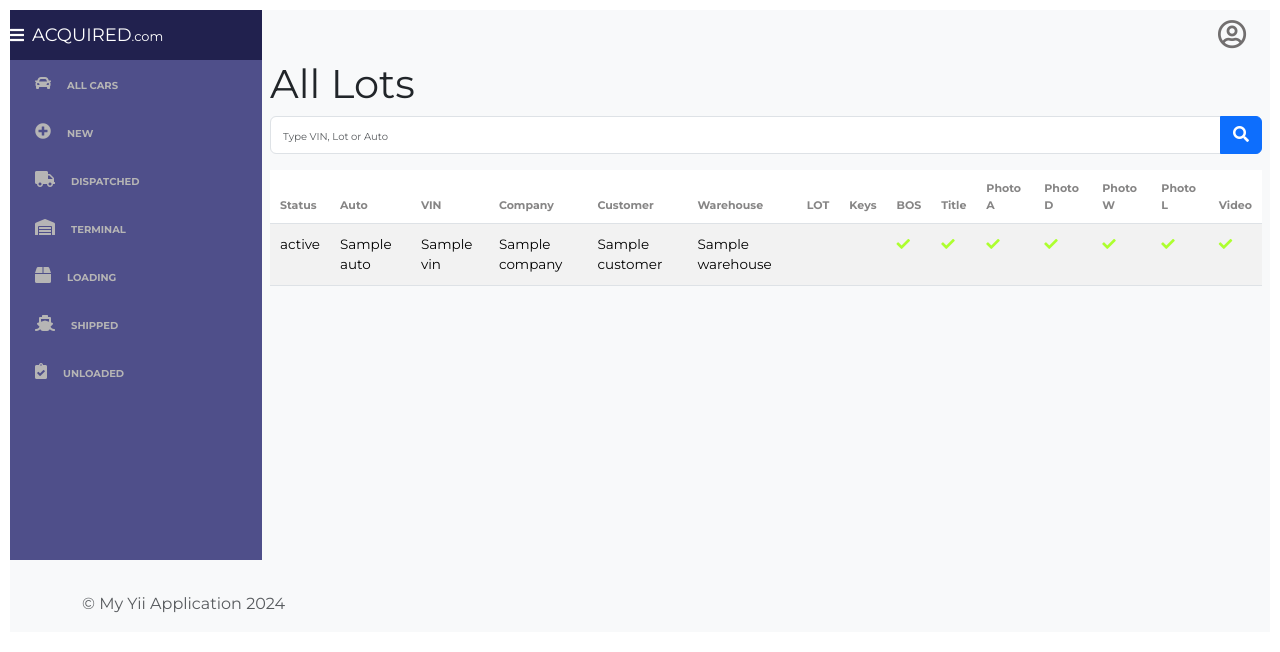
After one commit to yurgendev/crm_php_logist, a Yii app: template views/site/all_lots.php in a window 1280 px wide. The commit adds this page. Shown: the top 652 px of the page. Run offline with PHP 8.4 and a stand-in for Yii, Linux system fonts and the light colour scheme; the template is opened without the code that fills it: most values are stand-ins (such as "Sample title", 1, 10 or a date in 2020); data that the repository does not hold is empty; some libraries are stand-ins or nearby versions.

Commit message:
almost done mb lagi

```diff
--- a/composer.json
+++ b/composer.json
@@ -17,7 +17,9 @@
         "php": ">=7.4.0",
         "yiisoft/yii2": "~2.0.45",
         "yiisoft/yii2-bootstrap5": "~2.0.2",
-        "yiisoft/yii2-symfonymailer": "~2.0.3"
+        "yiisoft/yii2-symfonymailer": "~2.0.3",
+        "bower-asset/bootstrap": "^5.1.0",
+        "bower-asset/jquery": "^3.5.1"
     },
     "require-dev": {
         "yiisoft/yii2-debug": "~2.1.0",
--- a/views/layouts/main.php
+++ b/views/layouts/main.php
@@ -18,6 +18,8 @@ AppAsset::register($this);
     <title><?= Html::encode($this->title) ?></title>
     <?= Html::csrfMetaTags() ?>
     <?php $this->head() ?>
+    <!-- Подключение Font Awesome -->
+    <link rel="stylesheet" href="https://cdnjs.cloudflare.com/ajax/libs/font-awesome/5.15.4/css/all.min.css">
 </head>
 <body>
 <?php $this->beginBody() ?>
@@ -36,23 +38,15 @@ AppAsset::register($this);
     </div>
     <div class="d-md-flex">
         <ul id="navbar-items" class="p-0">
-            <li><span class="fas fa-th-list"></span><span class="ps-3 name">All cars</span></li>
-            <li><span class="fas fa-chart-line"></span><span class="ps-3 name">New</span></li>
-            <li><span class="fas fa-clipboard-check"></span><span class="ps-3 name">Dispatched</span></li>
-            <li><span class="fas fa-suitcase-rolling"></span><span class="ps-3 name">Terminal</span></li>
-            <li><span class="fas fa-calendar-alt"></span><span class="ps-3 name">Loading</span></li>
-            <li><span class="fas fa-comment-alt"></span><span class="ps-3 name">Shipped</span></li>
-            <li><span class="fas fa-store-alt"></span><span class="ps-3 name">Unloaded</span></li>
+            <li><a class="nav-link" href="<?= \yii\helpers\Url::to(['site/all-lots']) ?>"><span class="fas fa-car"></span><span class="ps-3 name">All cars</span></a></li>
+            <li><a class="nav-link" href="#"><span class="fas fa-plus-circle"></span><span class="ps-3 name">New</span></a></li>
+            <li><a class="nav-link" href="#"><span class="fas fa-truck"></span><span class="ps-3 name">Dispatched</span></a></li>
+            <li><a class="nav-link" href="#"><span class="fas fa-warehouse"></span><span class="ps-3 name">Terminal</span></a></li>
+            <li><a class="nav-link" href="#"><span class="fas fa-box"></span><span class="ps-3 name">Loading</span></a></li>
+            <li><a class="nav-link" href="#"><span class="fas fa-ship"></span><span class="ps-3 name">Shipped</span></a></li>
+            <li><a class="nav-link" href="#"><span class="fas fa-clipboard-check"></span><span class="ps-3 name">Unloaded</span></a></li>
         </ul>
         <div id="topnavbar">
-
-            <div class="d-flex align-items-center mb-3 px-md-3 px-2">
-                <span class="text-uppercase fs13 fw-bolder pe-3">search<span class="ps-1">by</span></span>
-                <form class="example d-flex align-items-center">
-                    <input type="text" placeholder="Type VIN, Lot or Auto" name="search">
-                    <button type="submit">↵<i class="fa fa-search"></i></button>
-                </form>
-            </div>
             <div class="table-responsive px-2">
                 <?= $content ?>
             </div>
--- /dev/null
+++ b/views/site/all_lots.php
@@ -0,0 +1,81 @@
+<?php
+use yii\widgets\LinkPager;
+use yii\helpers\Html;
+use yii\helpers\Url;
+/** @var yii\web\View $this */
+/** @var app\models\Lot[] $lots */
+/** @var yii\data\Pagination $pagination */
+/** @var string $search */
+
+$this->title = 'All Lots';
+?>
+<div class="site-all-lots">
+    <h1><?= Html::encode($this->title) ?></h1>
+
+    <!-- Форма поиска -->
+    <form method="get" action="<?= Url::to(['site/all-lots']) ?>" class="mb-3">
+        <div class="input-group">
+            <input type="text" class="form-control" placeholder="Type VIN, Lot or Auto" name="search" value="<?= Html::encode($search) ?>">
+            <button class="btn btn-primary" type="submit"><i class="fa fa-search"></i></button>
+        </div>
+    </form>
+
+    <div class="table-responsive">
+        <table class="table table-striped">
+            <thead>
+                <tr>
+                    <th>Status</th>
+                    <th>Auto</th>
+                    <th>VIN</th>
+                    <th>Company</th>
+                    <th>Customer</th>
+                    <th>Warehouse</th>
+                    <th>LOT</th>
+                    <th>Keys</th>
+                    <th>BOS</th>
+                    <th>Title</th>
+                    <th>Photo A</th>
+                    <th>Photo D</th>
+                    <th>Photo W</th>
+                    <th>Photo L</th>
+                    <th>Video</th>
+                </tr>
+            </thead>
+            <tbody>
+                <?php foreach ($lots as $lot): ?>
+                    <tr>
+                        <td><?= Html::encode($lot->status) ?></td>
+                        <td><?= Html::encode($lot->auto) ?></td>
+                        <td><?= Html::encode($lot->vin) ?></td>
+                        <td><?= Html::encode($lot->company->name) ?></td>
+                        <td><?= Html::encode($lot->customer->name) ?></td>
+                        <td><?= Html::encode($lot->warehouse->name) ?></td>
+                        <td><?= Html::encode($lot->lot) ?></td>
+                        <td><?= $lot->has_keys ? Html::a('<i class="fas fa-check"></i>', ['site/view-photos', 'id' => $lot->id], ['target' => '_blank']) : '' ?></td>
+                        <td><?= $lot->bos ? Html::a('<i class="fas fa-check"></i>', ['site/view-photos', 'id' => $lot->id], ['target' => '_blank']) : '' ?></td>
+                        <td><?= $lot->title ? Html::a('<i class="fas fa-check"></i>', ['site/view-photos', 'id' => $lot->id], ['target' => '_blank']) : '' ?></td>
+                        <td><?= $lot->photo_a ? Html::a('<i class="fas fa-check"></i>', ['site/view-photos', 'id' => $lot->id], ['target' => '_blank']) : '' ?></td>
+                        <td><?= $lot->photo_d ? Html::a('<i class="fas fa-check"></i>', ['site/view-photos', 'id' => $lot->id], ['target' => '_blank']) : '' ?></td>
+                        <td><?= $lot->photo_w ? Html::a('<i class="fas fa-check"></i>', ['site/view-photos', 'id' => $lot->id], ['target' => '_blank']) : '' ?></td>
+                        <td><?= $lot->photo_l ? Html::a('<i class="fas fa-check"></i>', ['site/view-photos', 'id' => $lot->id], ['target' => '_blank']) : '' ?></td>
+                        <td><?= $lot->video ? Html::a('<i class="fas fa-check"></i>', ['site/view-photos', 'id' => $lot->id], ['target' => '_blank']) : '' ?></td>
+                    </tr>
+                <?php endforeach; ?>
+            </tbody>
+        </table>
+    </div>
+
+    <!-- Пагинация -->
+    <div class="pagination-wrapper">
+        <?= LinkPager::widget([
+            'pagination' => $pagination,
+            'options' => ['class' => 'pagination justify-content-center'],
+            'linkOptions' => ['class' => 'page-link'],
+            'pageCssClass' => 'page-item',
+            'prevPageCssClass' => 'page-item',
+            'nextPageCssClass' => 'page-item',
+            'activePageCssClass' => 'active',
+            'disabledPageCssClass' => 'disabled',
+        ]) ?>
+    </div>
+</div>
--- a/web/css/custom.css
+++ b/web/css/custom.css
@@ -235,3 +235,34 @@ ul li:hover .fas {
         padding: 4px;
     }
 }
+
+.pagination-wrapper {
+    margin-top: 20px;
+}
+
+.pagination .page-item {
+    margin: 0 5px;
+}
+
+.pagination .page-link {
+    padding: 10px 15px;
+    border-radius: 5px;
+    color: #6f42c1; /* Фиолетовый цвет */
+    border: 1px solid #6f42c1; /* Фиолетовый цвет */
+}
+
+.pagination .page-link:hover {
+    background-color: #6f42c1; /* Фиолетовый цвет */
+    color: white;
+}
+
+.pagination .active .page-link {
+    background-color: #6f42c1; /* Фиолетовый цвет */
+    border-color: #6f42c1; /* Фиолетовый цвет */
+    color: white;
+}
+
+.pagination .disabled .page-link {
+    color: #6f42c1; /* Фиолетовый цвет */
+    border-color: #6f42c1; /* Фиолетовый цвет */
+}
```
Also changed, not shown: controllers/SiteController.php (+48 -0 lines), views/site/view_photos.php (added, +48 -0 lines), web/uploads/photo_a/34a9ee20a0d707e4ff0769c49f48c71f.jpg (added), web/uploads/photo_a/3c0f2470c55dc308dd0658189a59cd87.jpg (added), web/uploads/photo_a/9adfe66c081b2a314e37835a1a97a31e.jpg (added), web/uploads/photo_a/bc62a1ca925e8c6197ecd6cc211de644.jpg (added), 1 other file.
